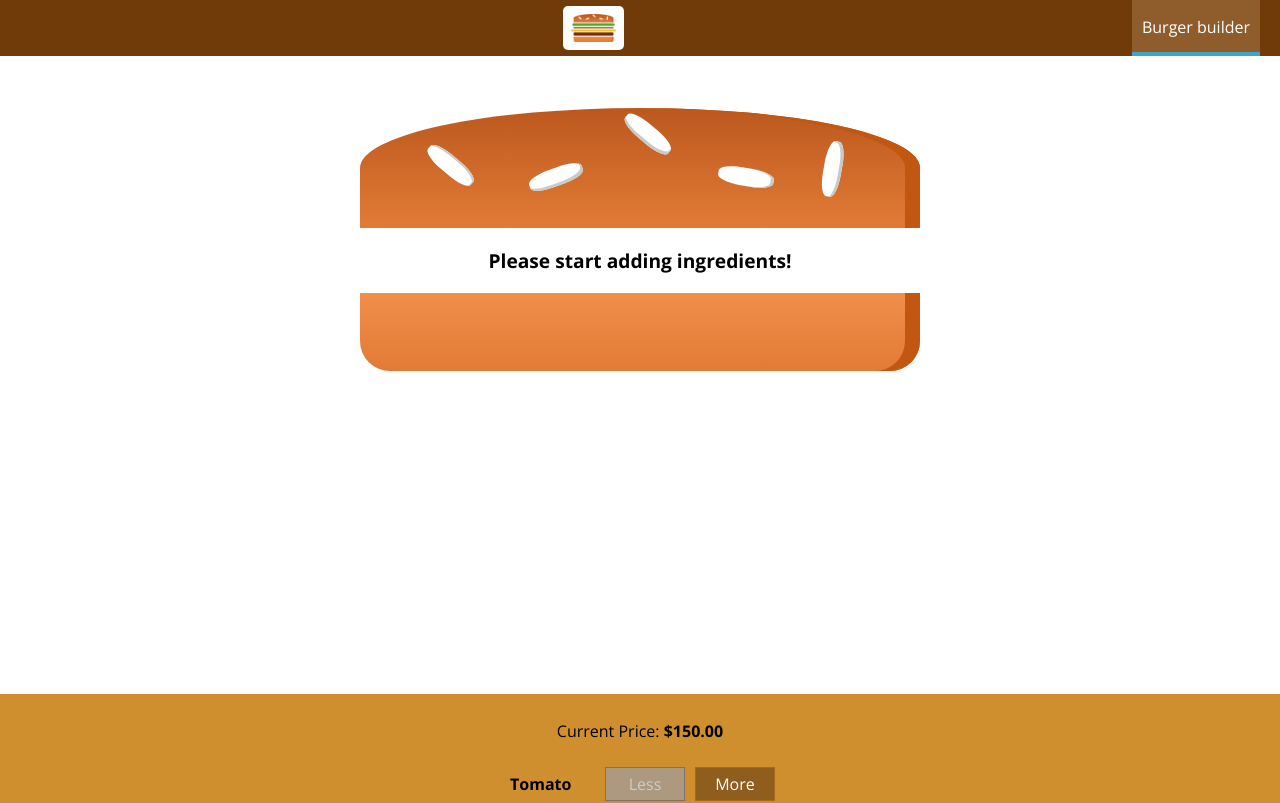
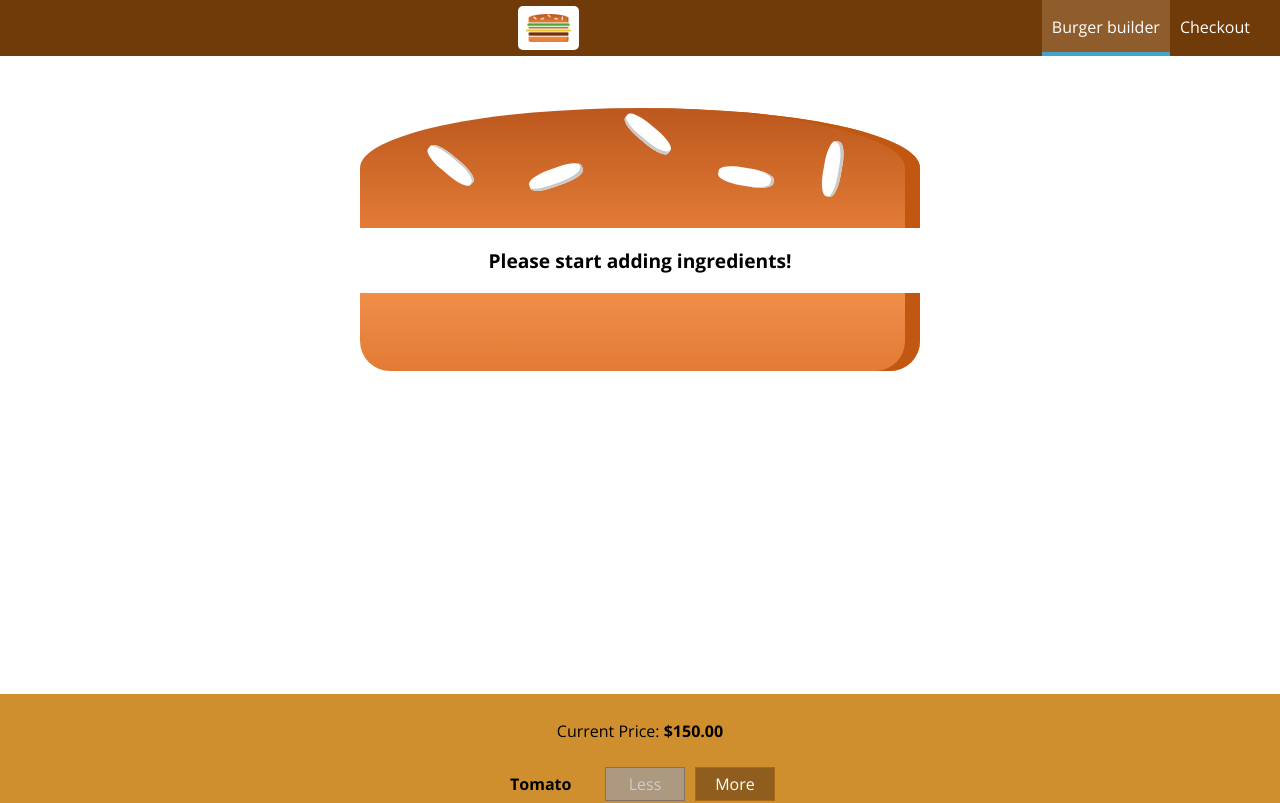
Before and after one commit to nlpope/Burger-Builder, a React (Create React App) app: page / in a window 1280 px wide. Shown: the top 803 px of the page. Built offline with nearby package versions, Linux system fonts and the light colour scheme.

Commit message:
fixed navigation item row

```diff
--- a/src/css/NavigationItems.module.css
+++ b/src/css/NavigationItems.module.css
@@ -4,7 +4,8 @@
   padding: 0;
   list-style: none;
   /* flex-flow: dictates how flex items are placed in the flex container defining main axis and direction */
-  flex-flow: column;
+  /* flex-flow: row; */
+  display: flex;
   align-items: center;
   height: 100%;
 }
```
